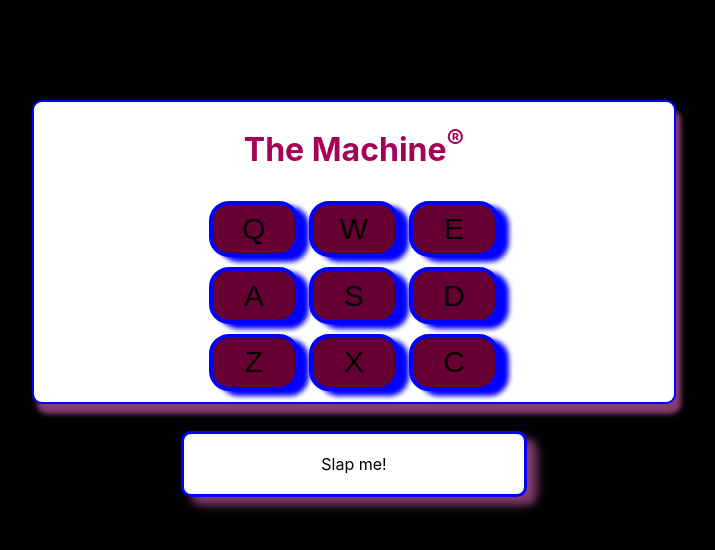
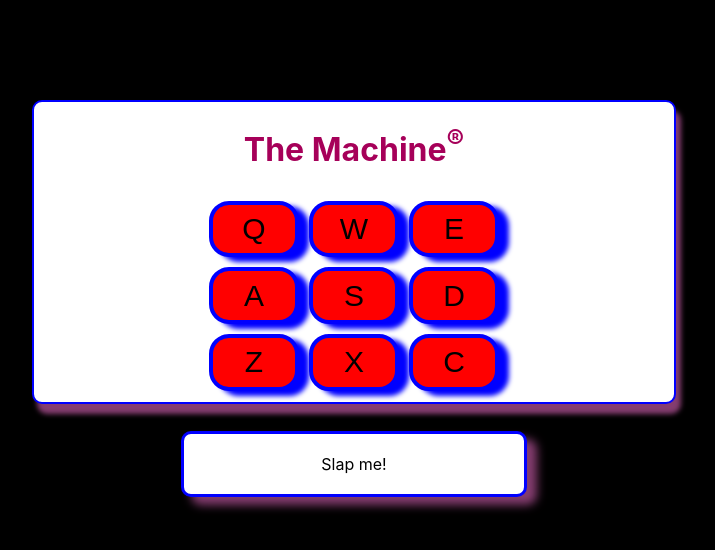
Before and after one commit to Bakhva-Meladze/drump, a React (Create React App) app: page / in a window 1280 px wide. Shown: the top 550 px of the page, without its empty margins (288-1003 px from the left). Built offline with nearby package versions, Linux system fonts and the light colour scheme.

Commit message:
change Css

```diff
--- a/src/App.css
+++ b/src/App.css
@@ -73,7 +73,7 @@ h1 {
 }
 
 .drum-pad {
-  background-color: #660033;
+  background-color: red;
   margin: 5px;
   font-size: 30px;
   border-radius:20px;
```
